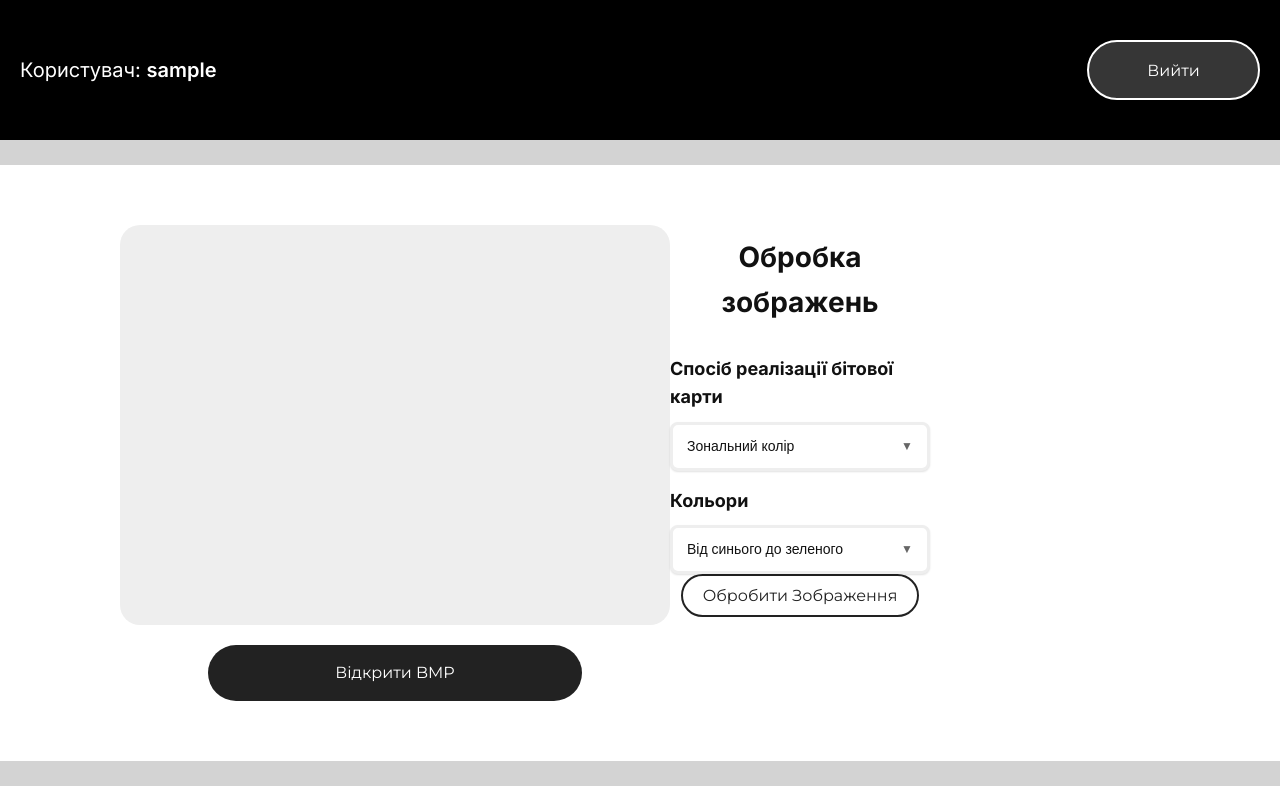
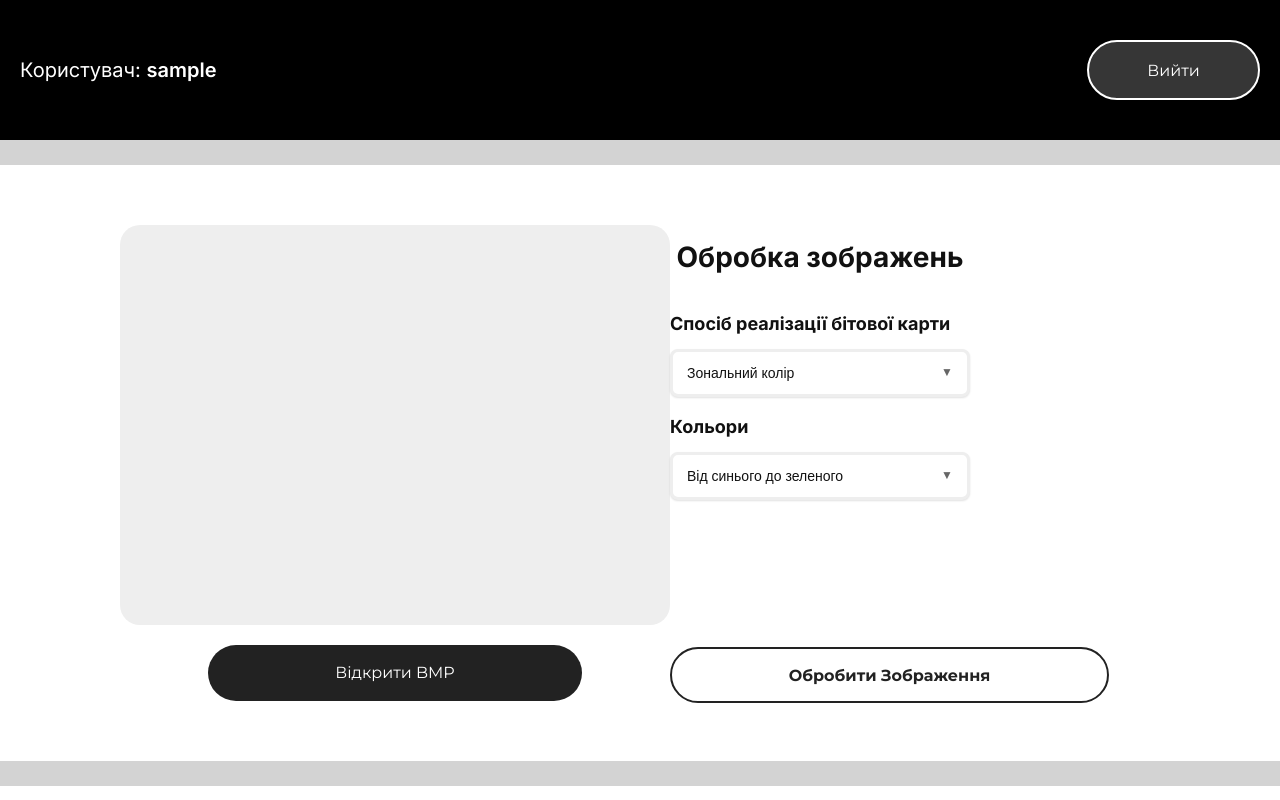
Before and after one commit to tetianazhelikhovska/Practikum, a plain HTML site: page main.html in a window 1280 px wide. Shown: the top 800 px of the page. Drawn offline with Linux system fonts and the light colour scheme; sample sign-in values are in the browser's storage.

Commit message:
Update main.css

```diff
--- a/css/main.css
+++ b/css/main.css
@@ -1,3 +1,4 @@
+/* main.css */
 @import url(global.css);
 
 body {
@@ -180,6 +181,13 @@ body {
     display: block;
 }
 
+.image-processing__process-btn {
+    margin-top: 147px;
+    min-width: 439px;
+    min-height: 56px;
+    font-weight: 700;
+}
+
 /* Main Section: Steganography */
 .steganography .container {
     display: flex;
```
